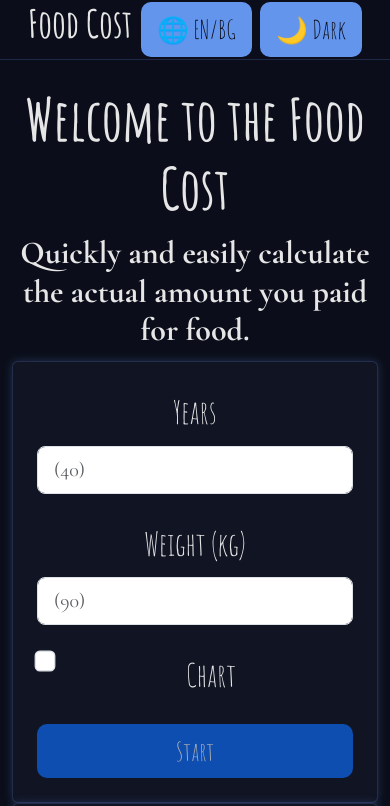
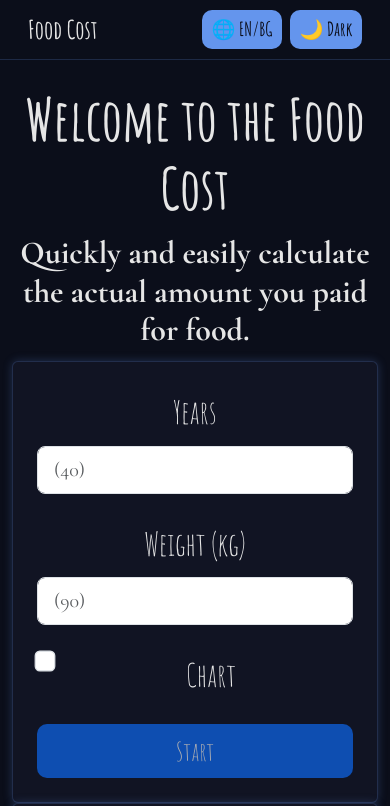
Before and after one commit to BaiGanio/food-cost, a plain HTML site: page index.html in a window 390 px wide. Shown: the top 806 px of the page. Drawn offline with nearby package versions, Linux system fonts and the light colour scheme; a web font is replaced by a local one.

Commit message:
double check

```diff
--- a/css/components.css
+++ b/css/components.css
@@ -18,24 +18,34 @@
 }
 
 /* Title on the right */
-/* .app-navbar h1 {
+.app-navbar h1 {
   font-size: 1.8rem;
   margin: 0;
   white-space: nowrap;
-} */
+}
 
 /* Buttons stay fixed size */
-/* .app-navbar .btn {
+.app-navbar .btn {
   font-size: 1.2rem;
   white-space: nowrap;
   font-weight: 900;
-} */
+}
 
-/* Mobile adjustments */
+/* MOBILE LAYOUT */
 @media (max-width: 480px) {
-  /* .app-navbar {
-    height: 64px;
-  } */
+  .app-navbar h1 {
+    font-size: 1.6rem;
+    /* text-align: right; */
+  }
+
+  /* Lock button sizes so BG text can't push layout */
+  #langSwitcher,
+  #themeSwitcher {
+    padding: 0.35rem 0.6rem;
+    display: flex;
+    align-items: center;
+    justify-content: center;
+  }
 }
 
 /* -------------------------------------------------------
```
